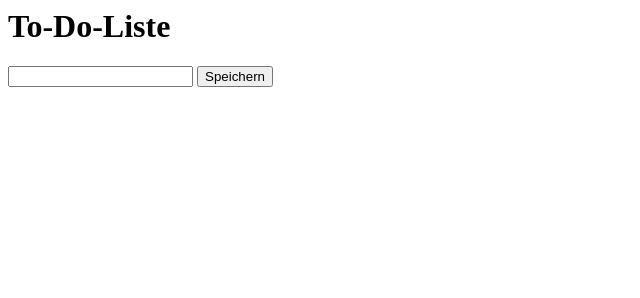
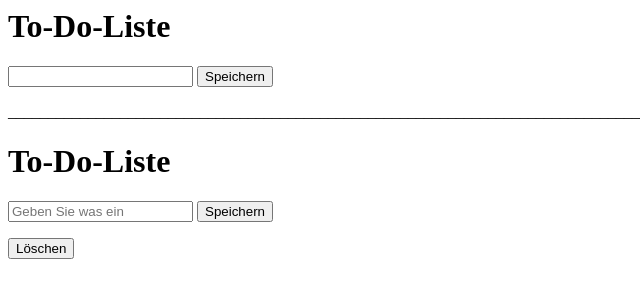
Before and after one commit to Dhrjfjrhrifjrirjrjrjfudjwiqksjs/test1, a plain HTML site: page ToDo-Liste.html in a window 1280 px wide. Shown: the whole page, without its empty margins (0-640 px from the left). Drawn offline with Linux system fonts and the light colour scheme.

Commit message:
Update ToDo-Liste.html

```diff
--- a/ToDo-Liste.html
+++ b/ToDo-Liste.html
@@ -23,3 +23,43 @@ function speichereText(){
        }
 
 </script>
+
+__________________________________________________________________________________________________
+
+
+        <html>
+    <head>
+        <title> To-Do-Liste </title>
+        <h1> To-Do-Liste </h1>
+        <input type = "text" id = "input" placeholder = "Geben Sie was ein">
+        <button onclick="speichereText()"> Speichern </button>
+        <p id = "anzeige"></p>
+
+        <button onclick = "löscheText()"> Löschen </button>
+        <p id="Notizblock"></p>
+
+
+        <script>
+
+Button_erstellung_für_einzelne_eingaben = documen
+
+}
+
+let Speicherung = []
+function speichereText(){
+           let text = document.getElementById("input").value;
+            console.log(text.value)
+            Speicherung.push(text)
+            const schnellspeicherung = document.createElement("P")
+            schnellspeicherung.innerText = text;
+            document.body.appendChild(schnellspeicherung)
+            console.log(Speicherung.length)
+       //     console.log(document.getElementById("anzeige").innerHTML)
+           // console.log(Speicherung)
+       }
+
+       function löscheText(){
+    let notiz = document.getElementById("Notizblock").value;
+    console.log(text.replace("gelöscht"))
+}
+</script>
```
